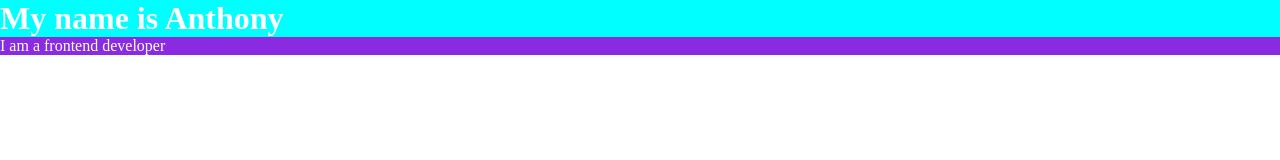
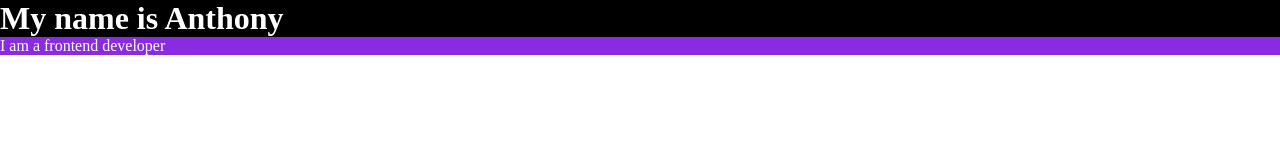
Before and after one commit to Onyema512/Git-Project, a website: page index.html in a window 1280 px wide. Drawn offline with Linux system fonts and the light colour scheme.

Commit message:
Edited the css

```diff
--- a/index.css
+++ b/index.css
@@ -3,10 +3,12 @@
   margin: 0;
   box-sizing: border-box;
 }
-
+div{
+    background-color: black;
+}
 h1{
     color: white;
-    background-color: aqua;
+    /* background-color: aqua; */
 }
 p{
      color: white;
--- a/index.html
+++ b/index.html
@@ -7,7 +7,9 @@
      <link rel="stylesheet" href="index.css">
 </head>
 <body>
+   <div>
     <h1>My name is Anthony</h1>
     <p>I am a frontend developer</p>
+    </div>
 </body>
 </html>
```
